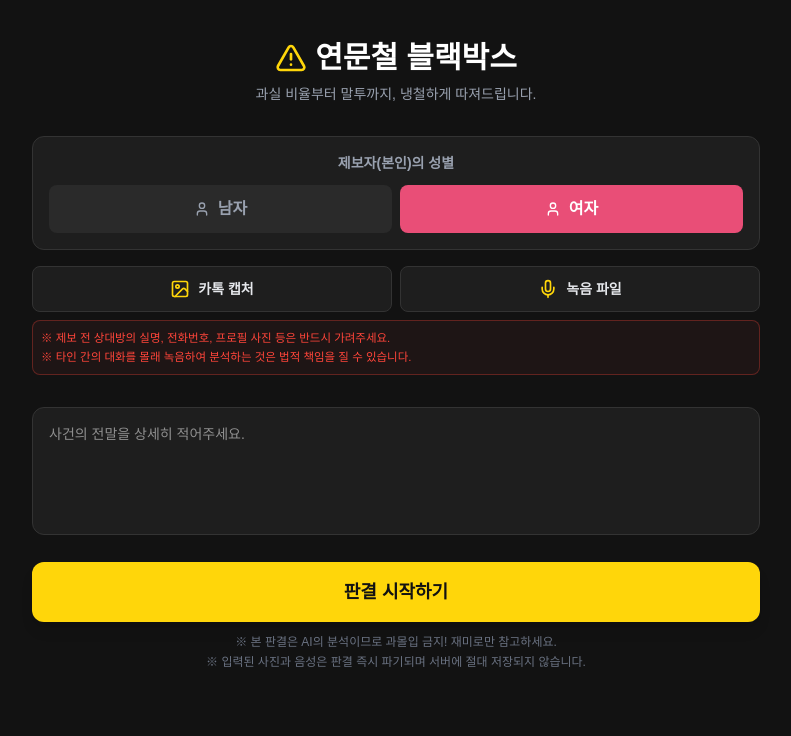
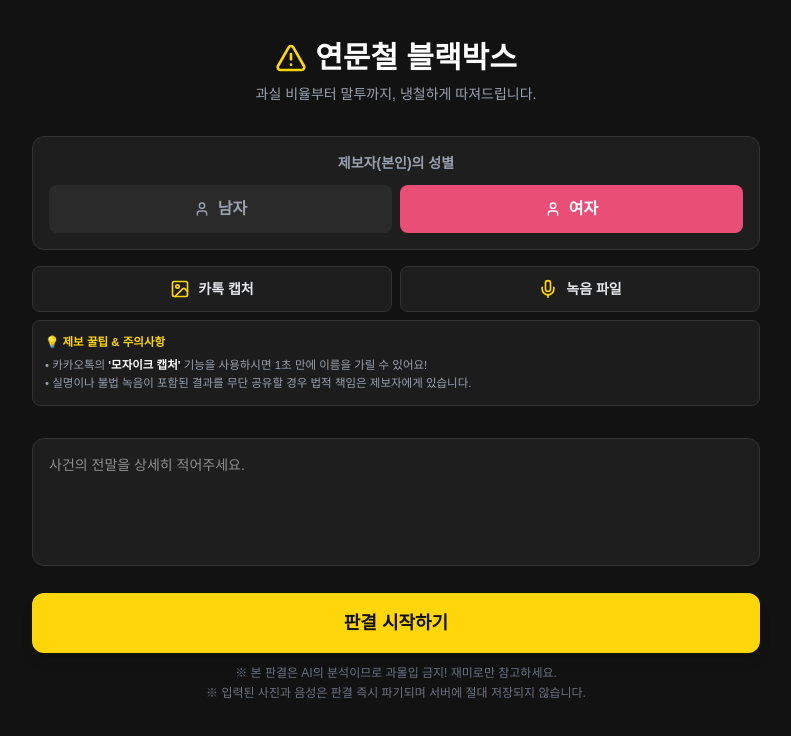
Before and after one commit to ginokim0909-star/couple-judge-web, a Next.js app: page / in a window 1280 px wide. Shown: the top 736 px of the page, without its empty margins (244-1035 px from the left). Built offline with nearby package versions, Linux system fonts and the light colour scheme.

Commit message:
방어막 수정

```diff
--- a/app/page.tsx
+++ b/app/page.tsx
@@ -293,9 +293,11 @@ ${siteUrl}`;
           </label>
         </div>
 
-        <div className="mb-4 text-[11.5px] text-[#FF453A] font-medium leading-relaxed bg-[#3C1E1E]/30 p-2 rounded-lg border border-[#FF453A]/30">
-          <p>※ 제보 전 상대방의 실명, 전화번호, 프로필 사진 등은 반드시 가려주세요.</p>
-          <p>※ 타인 간의 대화를 몰래 녹음하여 분석하는 것은 법적 책임을 질 수 있습니다.</p>
+        {/* 💡 법적 방어막을 '꿀팁'으로 포장한 안내문 */}
+        <div className="mb-4 text-[11.5px] text-gray-400 font-medium leading-relaxed bg-[#1E1E1E]/80 p-3 rounded-lg border border-[#333]">
+          <p className="text-[#FFD60A] font-bold mb-1">💡 제보 꿀팁 & 주의사항</p>
+          <p>• 카카오톡의 <span className="text-white font-bold">'모자이크 캡처'</span> 기능을 사용하시면 1초 만에 이름을 가릴 수 있어요!</p>
+          <p>• 실명이나 불법 녹음이 포함된 결과를 무단 공유할 경우 법적 책임은 제보자에게 있습니다.</p>
         </div>
 
         {/* 첨부된 파일 목록 */}
```
